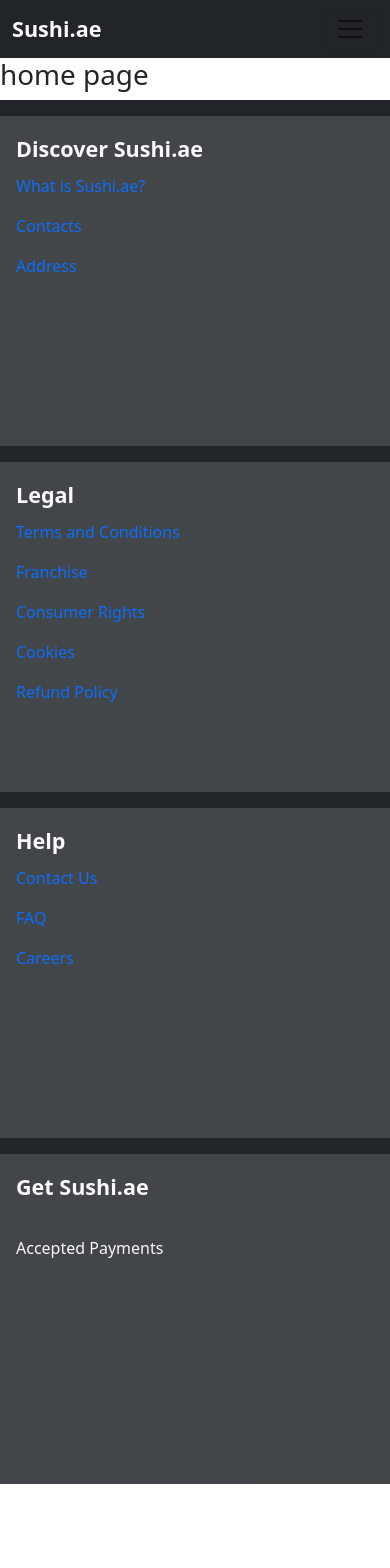
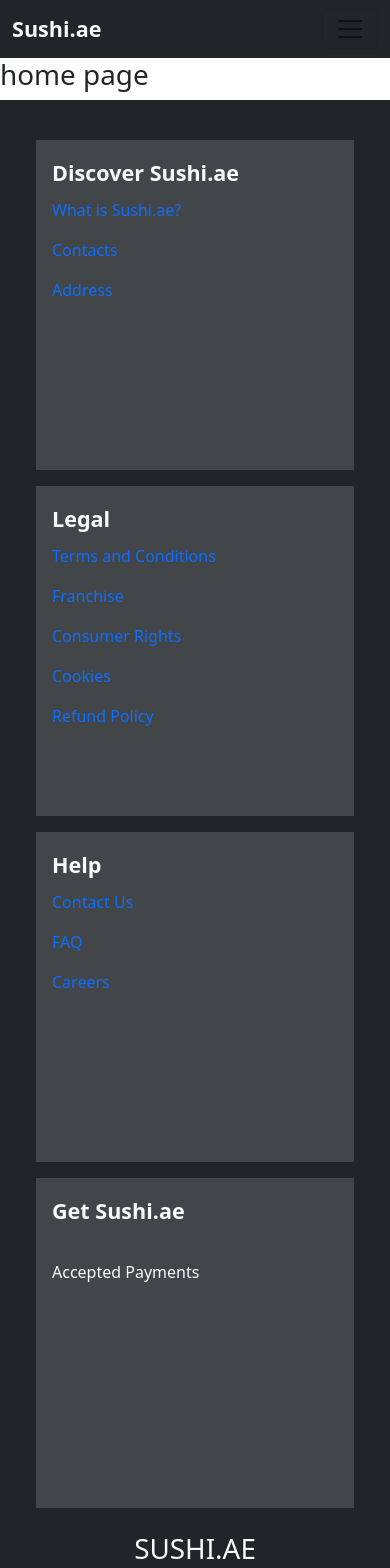
Before and after one commit to eshil-dev/sushidotae, a React (Create React App) app: page / in a window 390 px wide. Shown: the top 1568 px of the page. Before the commit the page ends 1484 px from the top, so only its background shows below. Built offline with nearby package versions, Linux system fonts and the light colour scheme.

Commit message:
fixed the responsiveness on small screen

```diff
--- a/src/components/footer.jsx
+++ b/src/components/footer.jsx
@@ -13,7 +13,8 @@
         }
         return (
             <footer className='bg-dark'>
-               <div className="row">
+               <div className="container-fluid">
+                    <div className="row px-4 py-4">
                         <div className="col-lg-3 col-md-6 col-sm-12">
                             <div className="card border-0 rounded-0 mt-3 p-3" style={style}>
                                 <h4 className="my-1 text-light "><b> Discover Sushi.ae</b></h4>
@@ -80,6 +81,10 @@
                             </div>
                         </div>
                     </div>
+                <div className="row">
+                    <h1 className='text-center text-light'>SUSHI.AE</h1>
+                </div>
+               </div>
             </footer>
         );
     }
```
Lines whose indentation alone changed are shown as unchanged.
